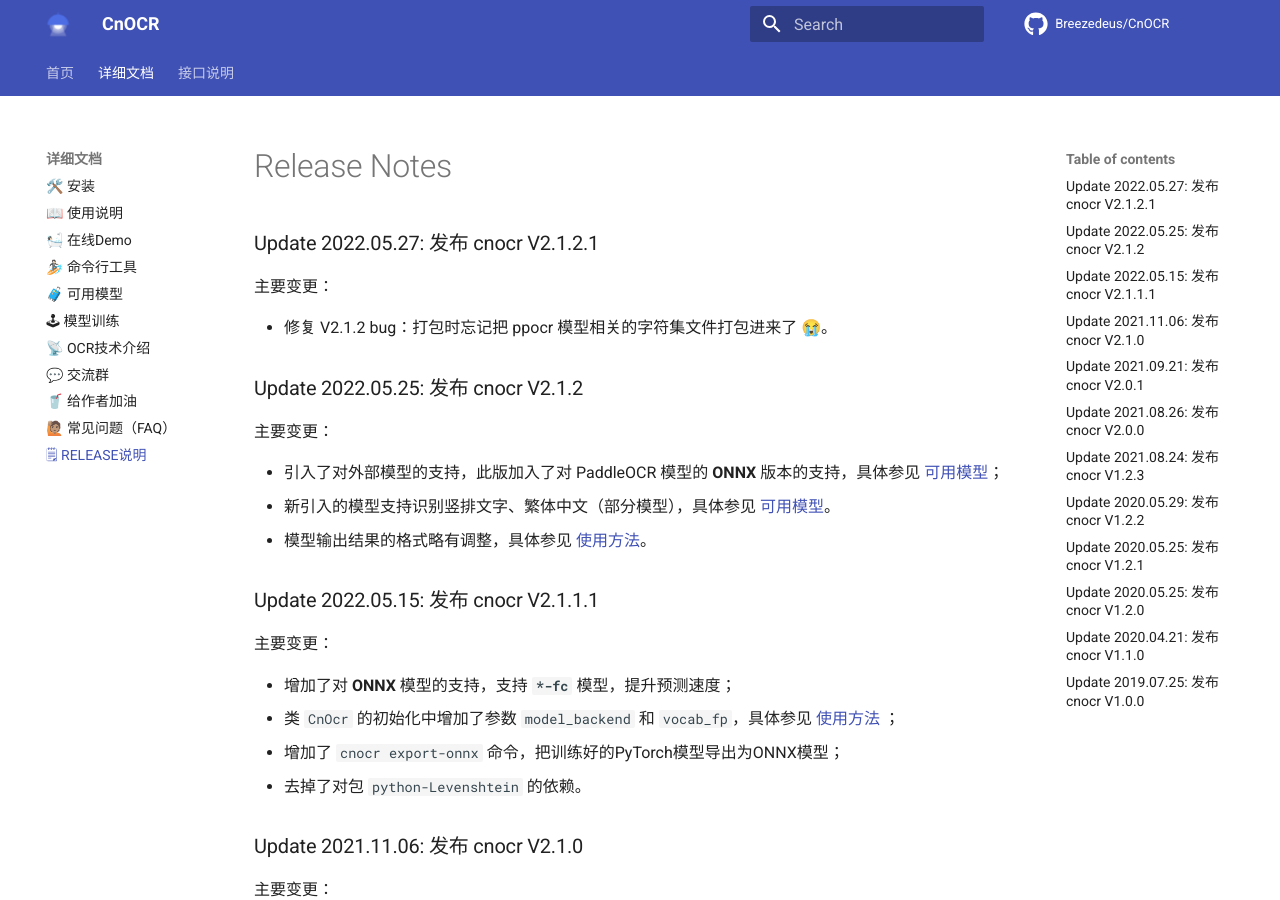
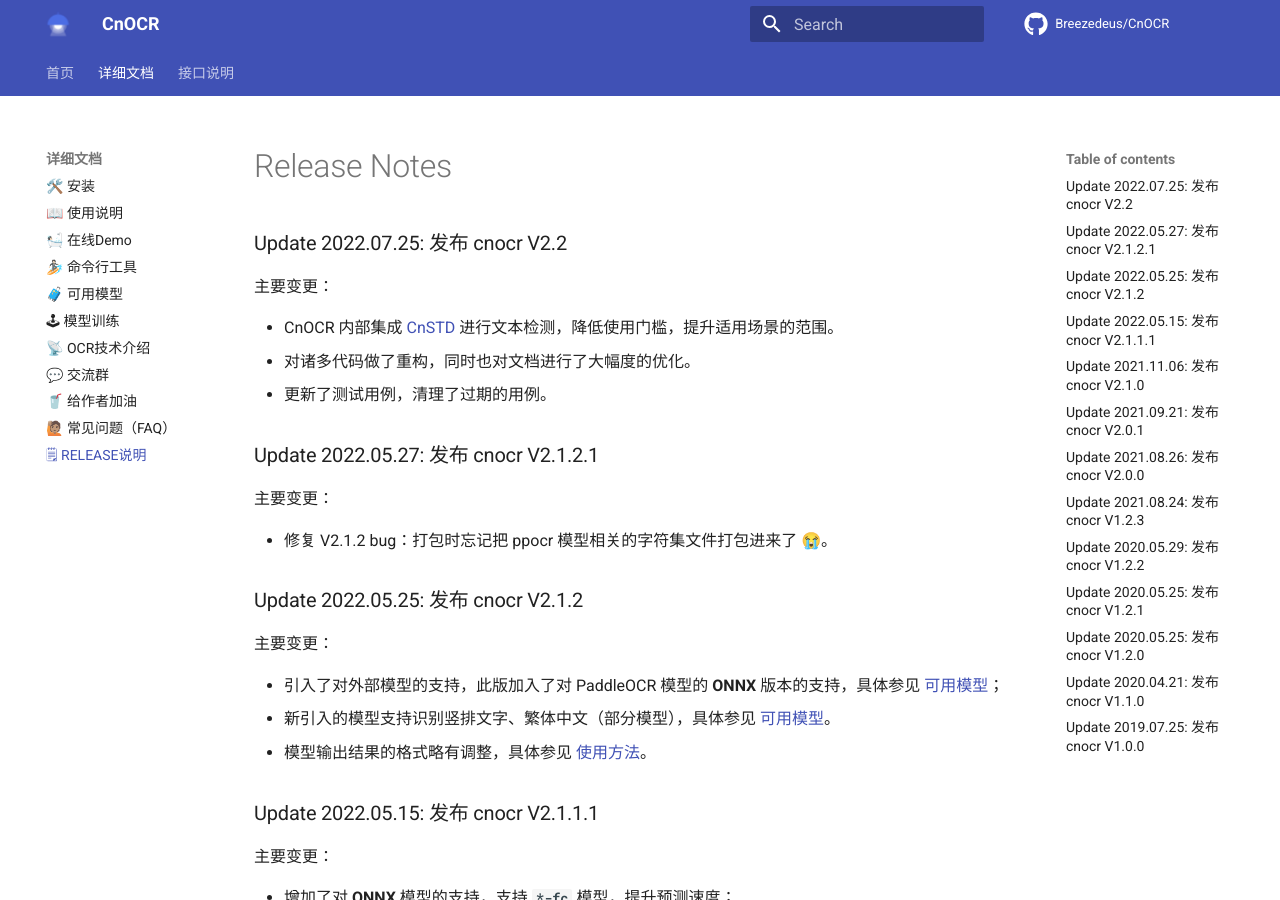
Before and after one commit to diaomin/crnn-mxnet-chinese-text-recognition, an MkDocs documentation site: the page built from docs/RELEASE.md, in a window 1280 px wide and 900 px high. Built offline with MkDocs 1.6.1 and Material for MkDocs 9.7.7, drawn with Linux system fonts in a browser that asks for light colours; comment, search, counter and statistics services are not loaded.

Commit message:
update release note

```diff
--- a/docs/RELEASE.md
+++ b/docs/RELEASE.md
@@ -1,4 +1,13 @@
 # Release Notes
+
+### Update 2022.07.25: 发布 cnocr V2.2
+
+主要变更：
+
+* CnOCR 内部集成 [CnSTD](https://github.com/breezedeus/cnstd) 进行文本检测，降低使用门槛，提升适用场景的范围。
+* 对诸多代码做了重构，同时也对文档进行了大幅度的优化。
+* 更新了测试用例，清理了过期的用例。
+
 
 ### Update 2022.05.27: 发布 cnocr V2.1.2.1
 
```
